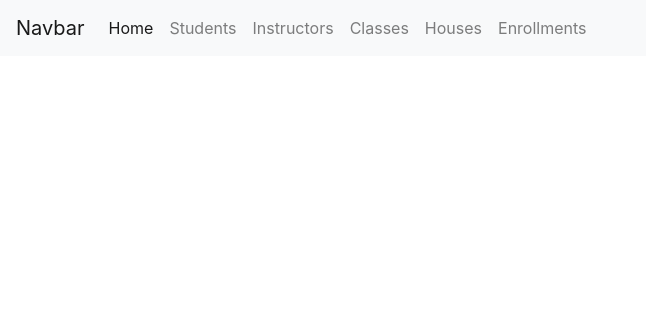
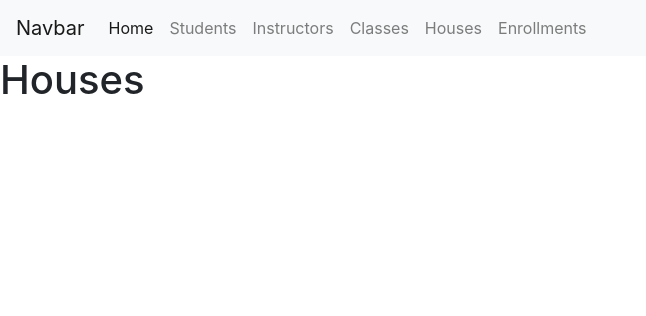
Before and after one commit to lagunasmel/Hogwarts-Registrar, a Flask app: page /houses in a window 1280 px wide. Shown: the top 316 px of the page, without its empty margins (0-646 px from the left). Run offline with Flask 2, Linux system fonts and the light colour scheme.

```diff
--- a/app.py
+++ b/app.py
@@ -15,27 +15,32 @@ def index():
 
 @hogwarts.route('/students')
 def students():
-    return render_template('content.html')
+    data = {'title': "Students"}
+    return render_template('students.html', data=data)
 
 
 @hogwarts.route('/instructors')
 def instructors():
-    return render_template('content.html')
+    data = {'title': "Instructors"}
+    return render_template('content.html', data=data)
 
 
 @hogwarts.route('/classes')
 def classes():
-    return render_template('content.html')
+    data = {'title': "Classes"}
+    return render_template('content.html', data=data)
 
 
 @hogwarts.route('/houses')
 def houses():
-    return render_template('content.html')
+    data = {'title': "Houses"}
+    return render_template('content.html', data=data)
 
 
 @hogwarts.route('/enrollments')
 def enrollments():
-    return render_template('content.html')
+    data = {'title': "Enrollments"}
+    return render_template('content.html', data=data)
 
 
 if __name__ == '__main__':
--- a/templates/base.html
+++ b/templates/base.html
@@ -26,29 +26,34 @@
                         <a class="nav-link" href="/">Home </a>
                     </li>
                     <li class="nav-item">
-                        <a class="nav-link" href="/students">Students</a>
+                        <a class="nav-link" href={{ url_for('students') }}>Students</a>
                     </li>
                     <li class="nav-item">
-                        <a class="nav-link" href="/instructors">Instructors</a>
+                        <a class="nav-link" href={{ url_for('instructors') }}>Instructors</a>
                     </li>
                     <li class="nav-item">
-                        <a class="nav-link" href="/classes">Classes</a>
+                        <a class="nav-link" href={{ url_for('classes') }}>Classes</a>
                     </li>
                     <li class="nav-item">
-                        <a class="nav-link" href="/houses">Houses</a>
+                        <a class="nav-link" href={{ url_for('houses') }}>Houses</a>
                     </li>
                     <li class="nav-item">
-                        <a class="nav-link" href="/enrollments">Enrollments</a>
+                        <a class="nav-link" href={{ url_for('enrollments') }}>Enrollments</a>
                     </li>
                 </ul>
             </div>
         </nav>
     {% endblock %}
 </section>
-<section id="content">
-    {% block content %}
+<section id="heading">
+    {% block heading %}
     {% endblock %}
 </section>
+<section id="addForm">
+    {% block addForm %}
+    {% endblock %}
+</section>
+<section id=""
 {% block body %}
 {% endblock %}
 </body>
--- a/templates/content.html
+++ b/templates/content.html
@@ -1,5 +1,18 @@
 {% extends "base.html" %}
 
-{% block content %}
+{% macro input(name, value='', placeholder='', type='text', size=20) -%}
+    <input type="{{ type }}" name="{{ name }}" value="{{ value|e }}" size="{{ size }}">
+{%- endmacro %}
+
+{% block heading %}
+
+    <h1>{{ data.title }}</h1>
 
 {% endblock %}
+
+{% block addForm %}
+    <form>
+        {% block addFormBody %}
+        {% endblock %}
+    </form>
+{% endblock %}
```
Also changed, not shown: templates/students.html (added, +12 -0 lines).
